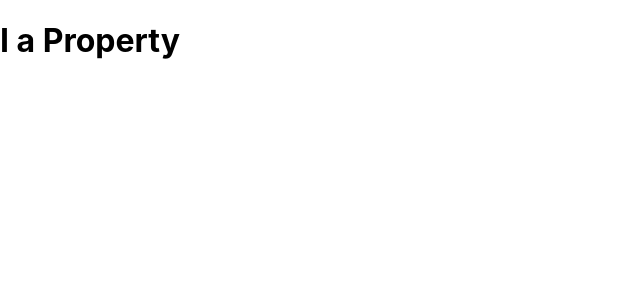
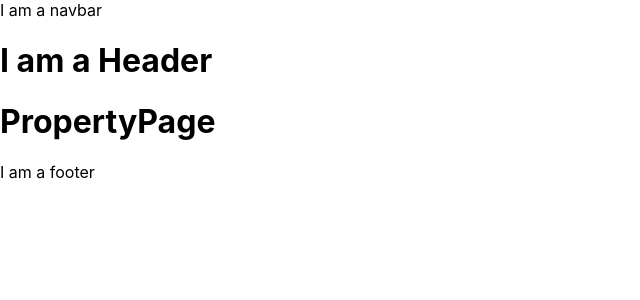
Before and after one commit to jessicaarrais/jessica-arrais-capstone, a React (Create React App) app in the folder client/: page /listings/property/1 in a window 1280 px wide. Shown: the top 300 px of the page, without its empty margins (0-640 px from the left). Built offline with nearby package versions, Linux system fonts and the light colour scheme.

Commit message:
add partial flow structure

```diff
--- a/client/src/App.js
+++ b/client/src/App.js
@@ -1,19 +1,26 @@
 import { BrowserRouter, Routes, Route } from "react-router-dom";
+import Header from "./components/Header/Header";
+import Footer from "./components/Footer/Footer";
+import PropertyPage from "./pages/PropertyPage/PropertyPage";
+import PropertiesListingPage from "./pages/PropertiesListingPage/PropertiesListingPage";
+
 import "./App.css";
 
 function App() {
   return (
     <BrowserRouter>
+      <Header />
       <Routes>
         <Route path="/" element={<h1>I am a Landing Page</h1>} />
         <Route path="/login" element={<h1>I am a Login Page</h1>} />
         <Route path="/signup" element={<h1>I am a Signup Page</h1>} />
-        <Route path="/listings" element={<h1>I am a List of Properties</h1>} />
+        <Route path="/listings" element={<PropertiesListingPage />} />
         <Route
           path="/listings/property/:propertyId"
-          element={<h1>I a Property</h1>}
+          element={<PropertyPage />}
         />
       </Routes>
+      <Footer />
     </BrowserRouter>
   );
 }
--- /dev/null
+++ b/client/src/components/Footer/Footer.js
@@ -0,0 +1,3 @@
+export default function Footer() {
+  return <footer>I am a footer</footer>;
+}
--- /dev/null
+++ b/client/src/components/Header/Header.js
@@ -0,0 +1,8 @@
+export default function Header() {
+  return (
+    <header>
+      <nav>I am a navbar</nav>
+      <h1>I am a Header</h1>
+    </header>
+  );
+}
--- /dev/null
+++ b/client/src/components/PropertyCard/PropertyCard.js
@@ -0,0 +1,12 @@
+import placeholderImg from "../../assets/images/placeholder-img.jpg";
+
+export default function PropertyCard({ price, address, city, features }) {
+  return (
+    <div>
+      <img src={placeholderImg} alt="property's exterior" />
+      <h3>{price}</h3>
+      <p>{`${address}, ${city}`}</p>
+      <p>{features}</p>
+    </div>
+  );
+}
--- /dev/null
+++ b/client/src/pages/PropertiesListingPage/PropertiesListingPage.js
@@ -0,0 +1,9 @@
+import PropertyCard from "../../components/PropertyCard/PropertyCard";
+
+export default function PropertiesListingPage() {
+  return (
+    <main>
+      <PropertyCard />
+    </main>
+  );
+}
--- /dev/null
+++ b/client/src/pages/PropertyPage/PropertyPage.js
@@ -0,0 +1,7 @@
+export default function PropertyPage() {
+  return (
+    <main>
+      <h1>PropertyPage</h1>
+    </main>
+  );
+}
```
Also changed, not shown: 1 other file (tests, documents, lock files or other folders).
